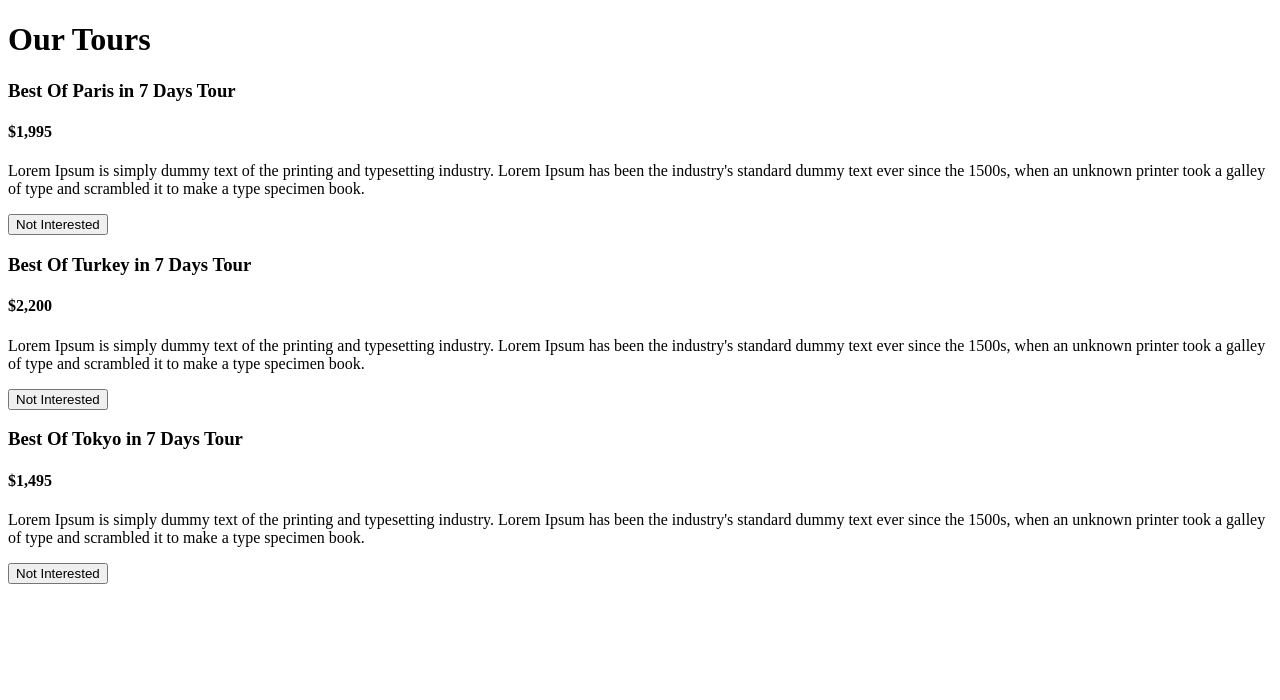
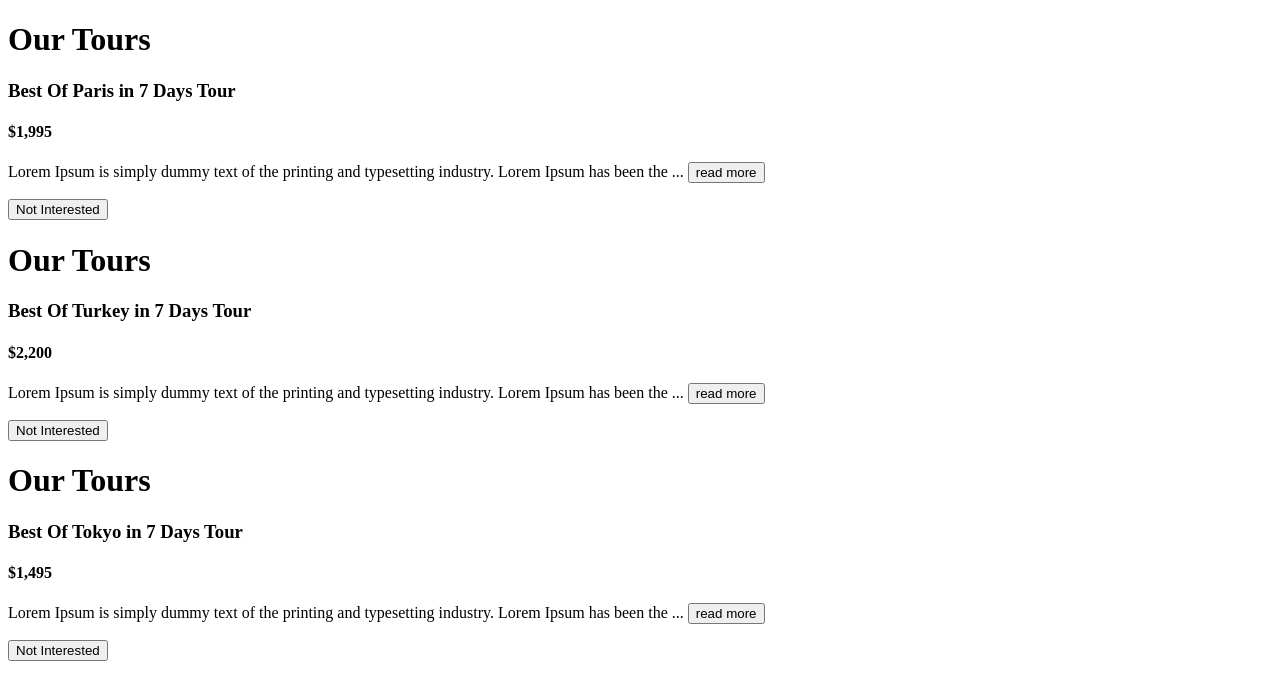
Before and after one commit to mertcetiin/React-Projects, a React (Vite) app in the folder Tours/: page / in a window 1280 px wide. Shown: the top 700 px of the page. Built offline with nearby package versions, Linux system fonts and the light colour scheme.

Commit message:
readMore added

```diff
--- a/Tours/src/components/ToursPage.tsx
+++ b/Tours/src/components/ToursPage.tsx
@@ -1,23 +1,26 @@
 import { useToursStore } from '../states/store'
 import DeletePage from './DeletePage'
+import { useState } from 'react'
 
 function ToursPage() {
 
     const toursState = useToursStore((state) => state.toursState)
     const deleteBtn = useToursStore((state) => state.deleteBtn)
+    //  const readMore = useToursStore((state) => state.readMore)
 
+    const [readMore, setReadMore] = useState(false);
 
     return (
         <div>
-            <h1>Our Tours</h1>
             {toursState.length === 0 ? (
                 <DeletePage />
             ) : (
                 toursState.map((item) => (
                     <div key={item.id}>
+                        <h1>Our Tours</h1>
                         <h3>{item.name}</h3>
                         <h4>{item.price}</h4>
-                        <p>{item.info}</p>
+                        <p>{readMore ? item.info : `${item.info.substring(0, 100)}...`} <button onClick={() => setReadMore(!readMore)}>{readMore ? 'show more' : 'read more'}</button></p>
 
                         <button onClick={() => deleteBtn(item.id)}>Not Interested</button>
                     </div>
--- a/Tours/src/states/store.tsx
+++ b/Tours/src/states/store.tsx
@@ -5,6 +5,7 @@ interface ToursState {
     toursState: ToursType[];
     deleteBtn: (id: number) => void;
     refleshBtn: () => void;
+    readMore: () => void;
 }
 
 export const useToursStore = create<ToursState>((set) => ({
@@ -16,5 +17,7 @@ export const useToursStore = create<ToursState>((set) => ({
 
     refleshBtn: () => set({ toursState: ToursInfo }),
 
+    readMore: () => set((state) => ({
 
+    })),
 }));
```
